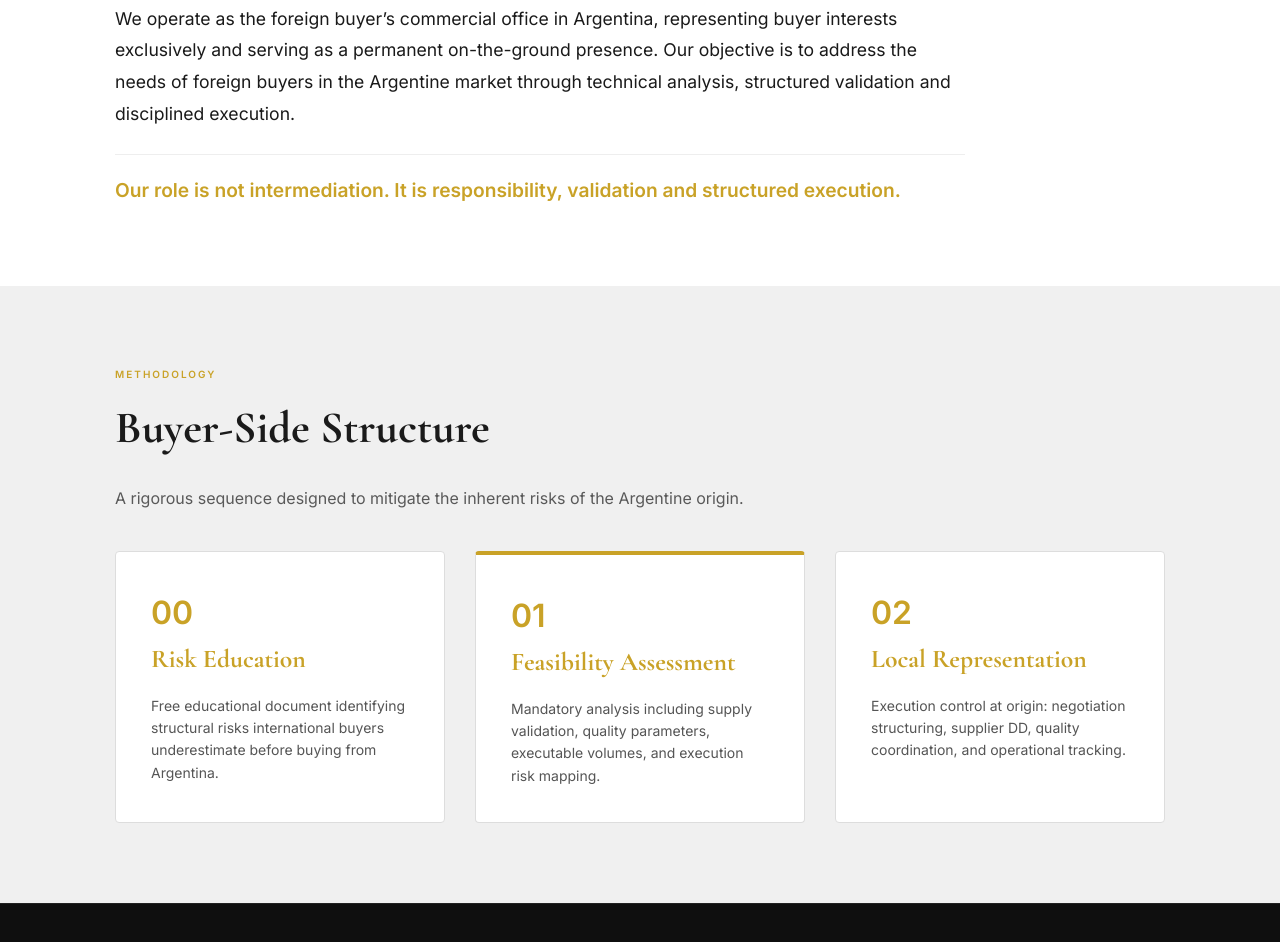
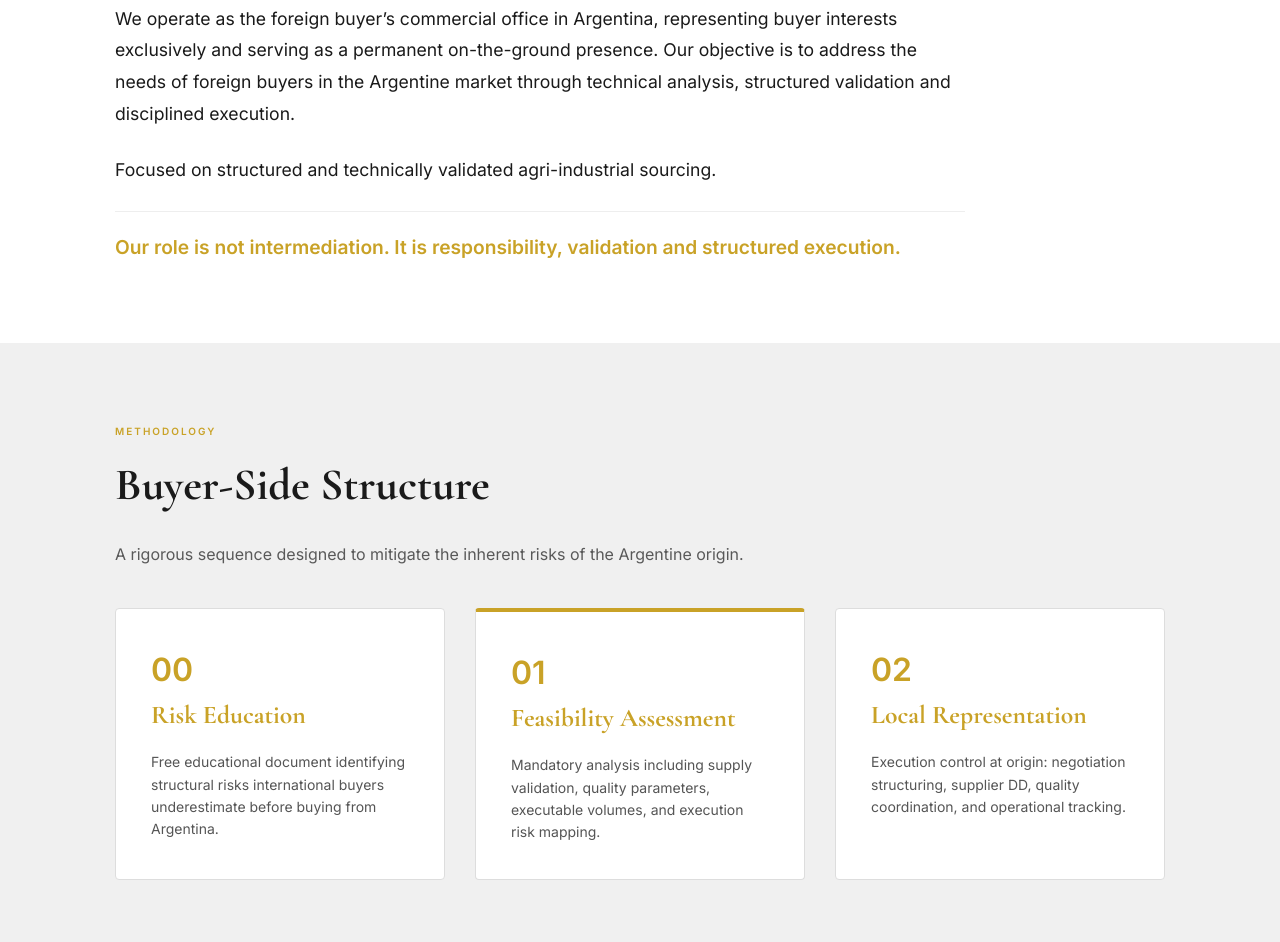
Before and after one commit to agentagrobazan-debug/Absrepresentative-, a plain HTML site: page index.html in a window 1280 px wide. Shown: the part 1636-2578 px from the top of the page. Drawn offline with nearby package versions, Linux system fonts and the light colour scheme.

Commit message:
Update index.html

```diff
--- a/index.html
+++ b/index.html
@@ -145,6 +145,8 @@
 
                 <p style="font-size: 1.1rem; margin-bottom: 25px; line-height: 1.8;">We operate as the foreign buyer’s commercial office in Argentina, representing buyer interests exclusively and serving as a permanent on-the-ground presence. Our objective is to address the needs of foreign buyers in the Argentine market through technical analysis, structured validation and disciplined execution.</p>
 
+                <p style="font-size: 1.1rem; margin-bottom: 25px; line-height: 1.8;">Focused on structured and technically validated agri-industrial sourcing.</p>
+
                 <p style="font-size: 1.2rem; font-weight: 700; color: var(--color-accent); border-top: 1px solid #eee; padding-top: 20px;">Our role is not intermediation. It is responsibility, validation and structured execution.</p>
             </div>
         </div>
```
